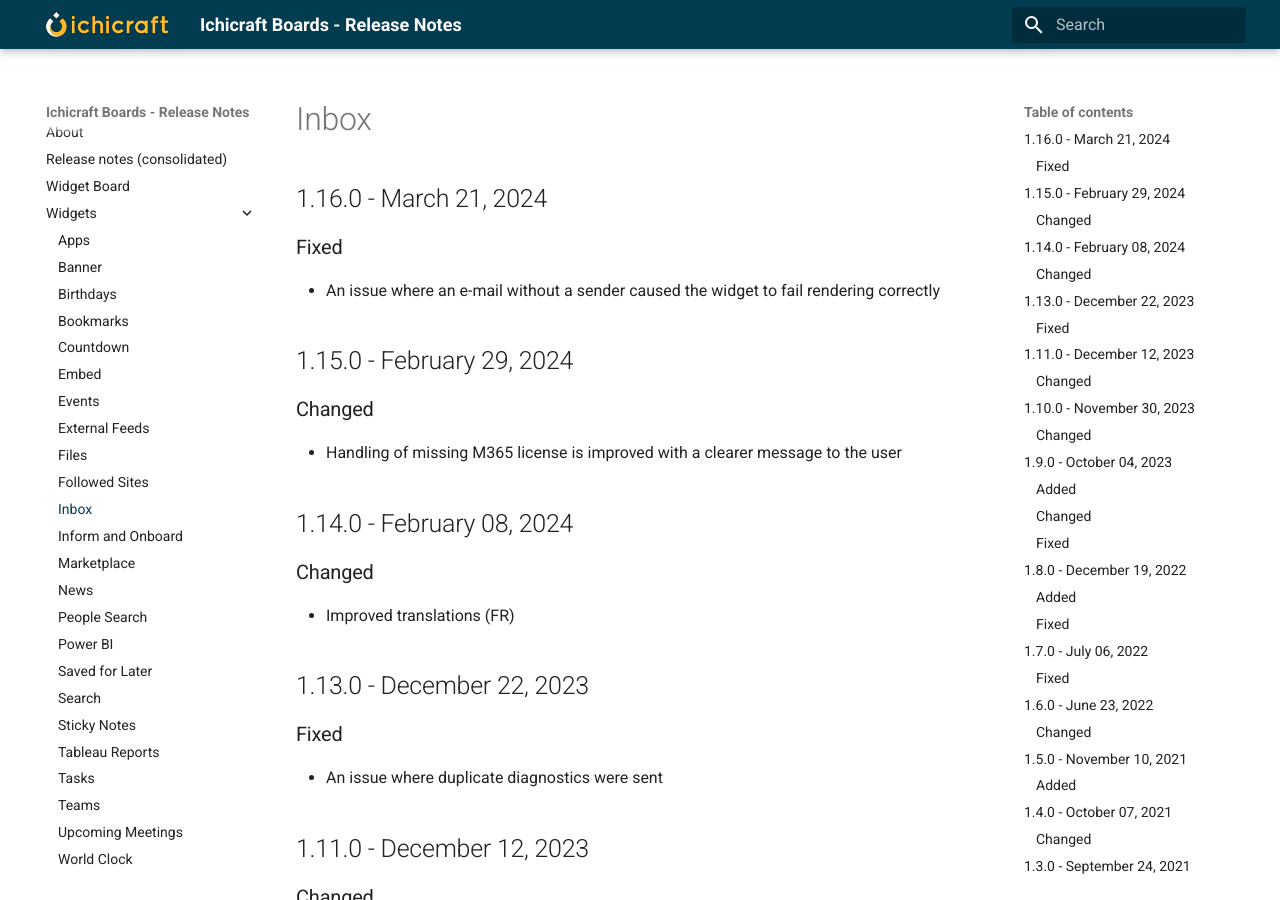
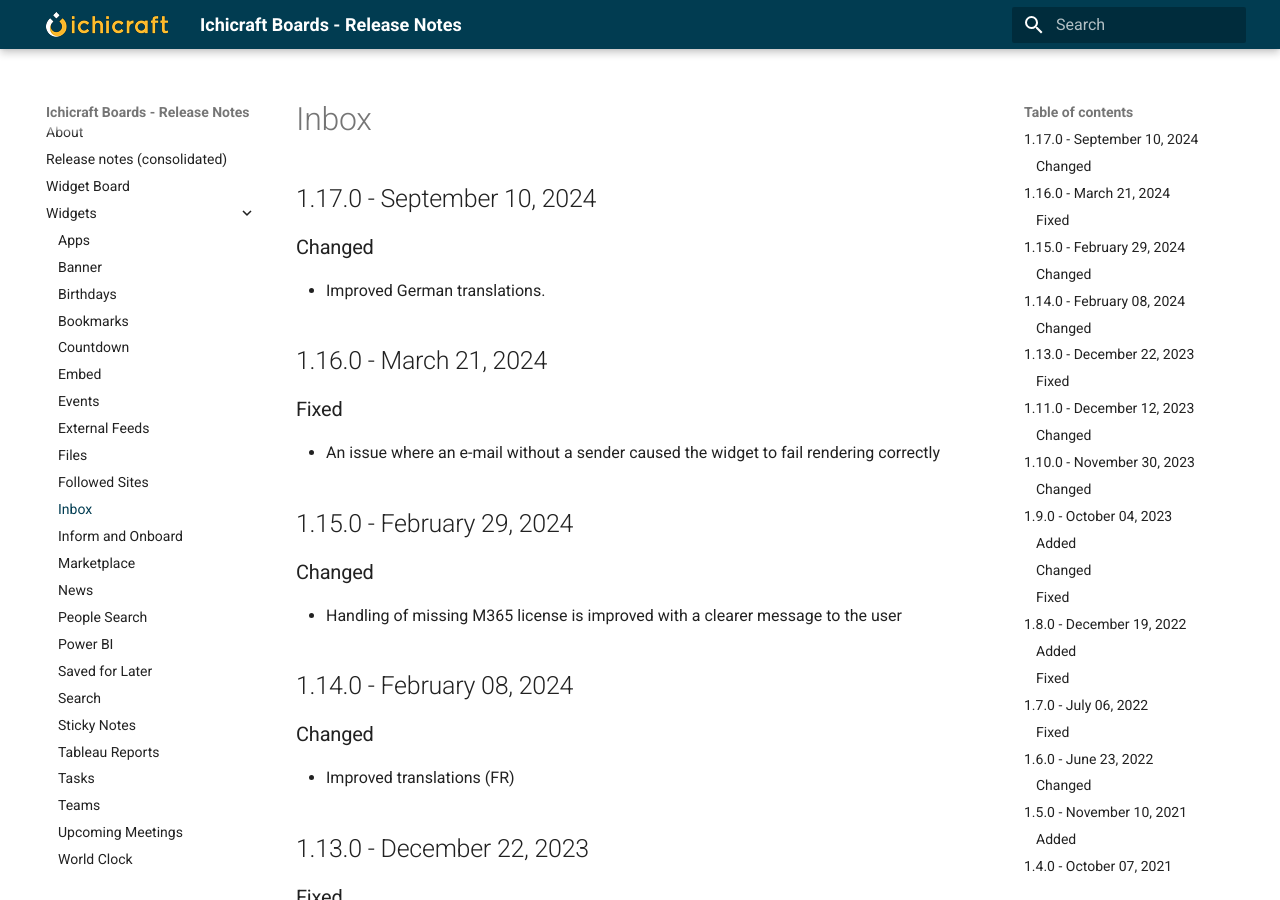
Before and after one commit to ichicraft/widgets-docs, an MkDocs documentation site: the page built from docs/Widgets/Inbox.md, in a window 1280 px wide and 900 px high. Built offline with MkDocs 1.6.1 and Material for MkDocs 9.7.7, drawn with Linux system fonts in a browser that asks for light colours.

```diff
--- a/docs/Widgets/Inbox.md
+++ b/docs/Widgets/Inbox.md
@@ -1,3 +1,8 @@
+## 1.17.0 - September 10, 2024
+
+### Changed
+- Improved German translations.
+
 ## 1.16.0 - March 21, 2024
 
 ### Fixed
```
Also changed, not shown: docs/Release-notes-(consolidated).md (+5 -0 lines).
